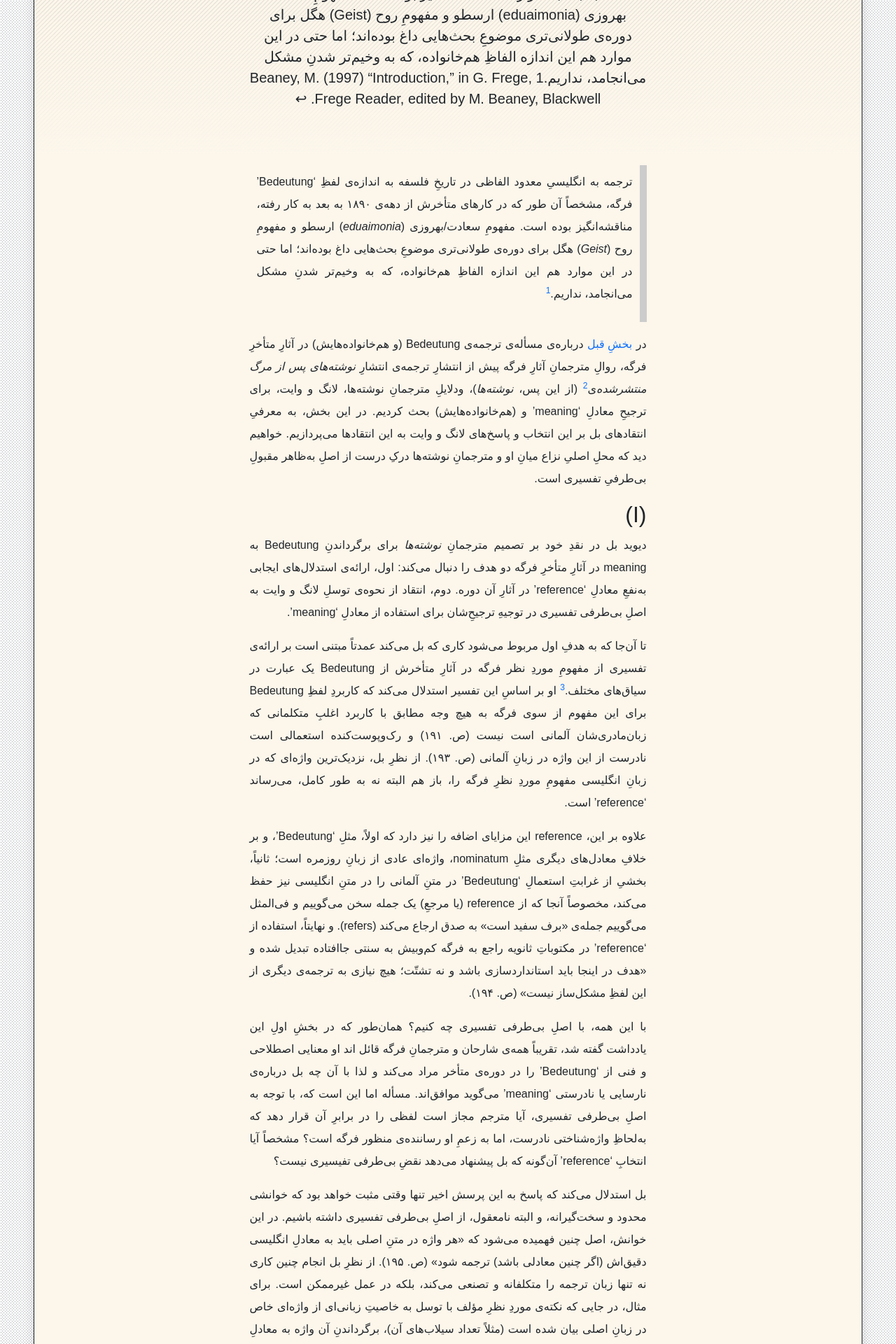
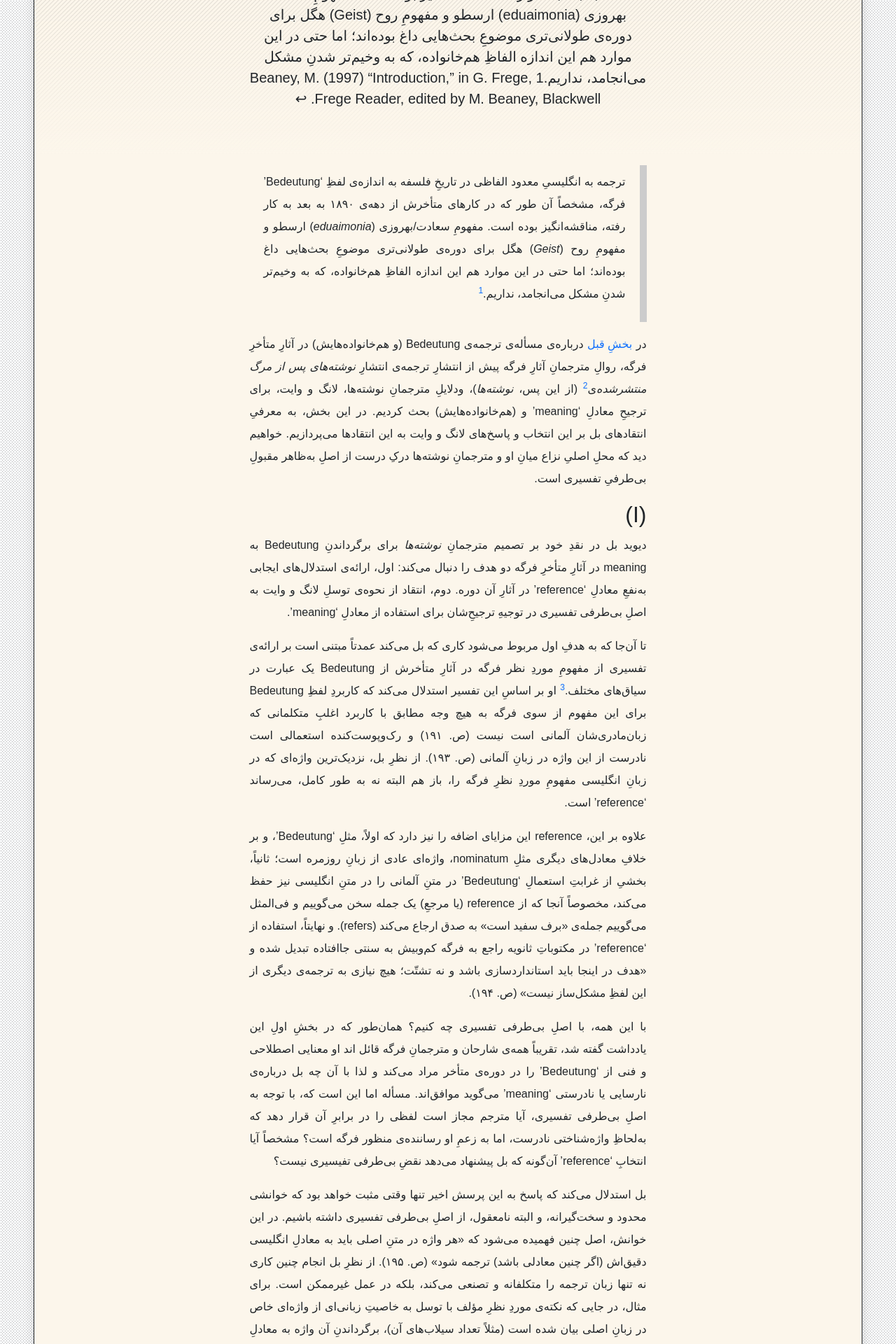
Before and after one commit to phicudemy/phicudemy.github.io, a Jekyll site: the page built from _posts/2024-07-16-fregebedeutung۲.md, in a window 1280 px wide. Shown: the part 680-2600 px from the top of the page at 70% size. Built offline with Jekyll 4.4.1, drawn with Linux system fonts in a browser that asks for light colours; some web fonts are replaced; comment, search, counter and statistics services are not loaded.

Commit message:
Update style.css

```diff
--- a/assets/css/style.css
+++ b/assets/css/style.css
@@ -59,7 +59,7 @@
   blockquote {
     background: #fcf6eb;
     border-right: 10px solid #ccc;
-    padding: 0.5em 10px;
+    padding: 0.5em 20px;
     quotes: "\201C""\201D""\2018""\2019";
   }
   code{
```
